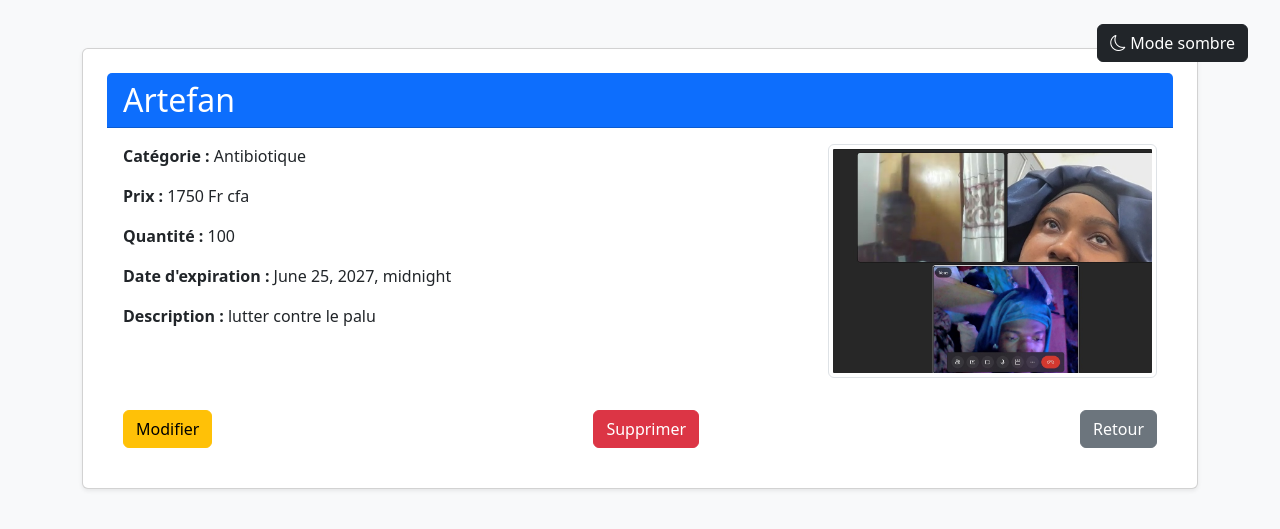
After one commit to evans2k25/Gestion-pharma, a Django app: page /produit/22/ in a window 1280 px wide. The commit adds this page. Shown: the top 529 px of the page. Run offline with Django 5.2, Linux system fonts and the light colour scheme; data comes from the database, SQL or seed files in the repository; both versions use the stored data as it was after the commit; some libraries are stand-ins or nearby versions.

Commit message:
updat 19/05-18:32

```diff
--- /dev/null
+++ b/Produits/templates/produit_detail.html
@@ -0,0 +1,116 @@
+{% load static %}
+<!DOCTYPE html>
+<html lang="fr">
+<head>
+    <meta charset="UTF-8">
+    <title>Détail du produit</title>
+    <link rel="stylesheet" href="https://cdn.jsdelivr.net/npm/bootstrap@5.3.0/dist/css/bootstrap.min.css">
+    <link rel="stylesheet" href="https://cdn.jsdelivr.net/npm/bootstrap-icons@1.11.1/font/bootstrap-icons.css">
+    <style>
+        body.dark-mode {
+            background-color: #181a1b !important;
+            color: #f8f9fa !important;
+        }
+        .dark-mode .card {
+            background-color: #23272b !important;
+            color: #f8f9fa !important;
+            border-color: #343a40 !important;
+        }
+        .dark-mode .card-header {
+            background-color: #2c3e50 !important;
+            color: #f8f9fa !important;
+        }
+        .dark-mode .bg-white {
+            background-color: #23272b !important;
+        }
+        .dark-mode .btn-secondary, .dark-mode .btn-warning, .dark-mode .btn-danger {
+            color: #fff !important;
+        }
+        .dark-mode .alert-secondary {
+            background-color: #444950 !important;
+            color: #fff !important;
+            border-color: #444950 !important;
+        }
+        .theme-toggle {
+            position: fixed;
+            top: 1.5rem;
+            right: 2rem;
+            z-index: 999;
+        }
+    </style>
+</head>
+<body class="bg-light">
+
+    <button class="btn btn-dark theme-toggle" id="themeToggle">
+        <i class="bi bi-moon"></i> Mode sombre
+    </button>
+
+    <div class="container mt-5">
+        <div class="card shadow-sm p-4 mb-5 bg-white rounded">
+            <div class="card-header bg-primary text-white">
+                <h2 class="card-title mb-0">{{ produit.name }}</h2>
+            </div>
+            <div class="card-body">
+                <div class="row">
+                    <div class="col-md-8">
+                        <p><strong>Catégorie :</strong> {{ produit.category }}</p>
+                        <p><strong>Prix :</strong> {{ produit.price }} Fr cfa</p>
+                        <p><strong>Quantité :</strong> {{ produit.quantite }}</p>
+                        <p><strong>Date d'expiration :</strong> {{ produit.date_expiration }}</p>
+                        <p><strong>Description :</strong> {{ produit.description }}</p>
+                    </div>
+                    <div class="col-md-4">
+                        {% if produit.image %}
+                        <img src="{{ produit.image.url }}" class="img-thumbnail mb-3 w-100">
+                        {% else %}
+                        <div class="alert alert-secondary" role="alert">
+                            Aucune image disponible
+                        </div>
+                        {% endif %}
+                    </div>
+                </div>
+
+                <div class="mt-3 d-flex justify-content-between">
+                    <a href="{% url 'produit_modifier' produit.pk %}" class="btn btn-warning me-2">
+                        Modifier
+                    </a>
+                    <a href="{% url 'produit_supprimer' produit.pk %}" class="btn btn-danger me-2">
+                        Supprimer
+                    </a>
+                    <a href="{% url 'home' %}" class="btn btn-secondary">Retour</a>
+                </div>
+            </div>
+        </div>
+    </div>
+
+    <script src="https://cdn.jsdelivr.net/npm/bootstrap@5.3.0/dist/js/bootstrap.bundle.min.js"></script>
+    <script>
+        // Mode sombre avec stockage local
+        document.addEventListener("DOMContentLoaded", function () {
+            const themeToggle = document.getElementById("themeToggle");
+            const body = document.body;
+            // Initialisation
+            if (localStorage.getItem("theme") === "dark") {
+                body.classList.add("dark-mode");
+                themeToggle.innerHTML = '<i class="bi bi-sun"></i> Mode clair';
+                themeToggle.classList.remove("btn-dark");
+                themeToggle.classList.add("btn-light");
+            }
+            themeToggle.addEventListener("click", function () {
+                const dark = body.classList.toggle("dark-mode");
+                if (dark) {
+                    themeToggle.innerHTML = '<i class="bi bi-sun"></i> Mode clair';
+                    themeToggle.classList.remove("btn-dark");
+                    themeToggle.classList.add("btn-light");
+                    localStorage.setItem("theme", "dark");
+                } else {
+                    themeToggle.innerHTML = '<i class="bi bi-moon"></i> Mode sombre';
+                    themeToggle.classList.remove("btn-light");
+                    themeToggle.classList.add("btn-dark");
+                    localStorage.setItem("theme", "light");
+                }
+            });
+        });
+    </script>
+</body>
+</html>
--- a/Produits/urls.py
+++ b/Produits/urls.py
@@ -1,14 +1,41 @@
 from django.urls import path
-from .views import Affichage, AjoutProduit, Update_donnees
+from .views import Affichage, AjoutProduitView, UpdateDonneesView,ProduitDetailView
+from django.views.generic import DeleteView, UpdateView
+from .models import Produit, Category
 
 from django.conf import settings
 from django.conf.urls.static import static
 
 urlpatterns = [
     path('', Affichage.as_view(), name='home'),
-    path('Ajout/', AjoutProduit.as_view(), name='Ajout'),
-    path('modification/<int:pk>/', Update_donnees.as_view(), name='modification'),
-   #  path('Detail/<int:pk>/', DetailProduit.as_view(), name='DetailProduit'),
+    path('ajout/', AjoutProduitView.as_view(), name='ajout'),
+    path('modifier/<int:pk>/', UpdateDonneesView.as_view(), name='modifier'),
+
+
+    path(
+        "produit/<int:pk>/supprimer/",
+        DeleteView.as_view(model=Produit, template_name='confirm_delete.html', success_url='/'),
+        name="produit_supprimer"
+    ),
+
+    path(
+        "categorie/<int:pk>/supprimer/",
+        DeleteView.as_view(model=Category, template_name='categorie_confirm_delete.html', success_url='/'),
+        name="categorie_supprimer"
+    ),
+
+    path(
+        "produit/<int:pk>/modifier/",
+        UpdateView.as_view(
+            model=Produit,
+            fields=['name', 'category', 'price', 'quantite', 'date_expiration', 'image', 'description'],
+            template_name='produit_form.html',
+            success_url='/'
+        ),
+        name="produit_modifier"
+    ),
+
+    path('produit/<int:pk>/', ProduitDetailView.as_view(), name='produit_detail'),
 
 ]
 
--- a/Produits/views.py
+++ b/Produits/views.py
@@ -1,32 +1,57 @@
 from django.shortcuts import render, redirect, get_object_or_404
 from django.urls import reverse_lazy
+from django.views.generic import ListView, CreateView, UpdateView
 from .models import Produit
-from django.views.generic import ListView, CreateView, UpdateView,DetailView
-from .forms import AjoutProduit  # Nom corrigé
+from .forms import AjoutProduit as AjoutProduitForm  # Renommage pour éviter conflit
 
 class Affichage(ListView):
     model = Produit
     template_name = 'home.html'
     queryset = Produit.objects.all()
+    context_object_name = 'produits'  # bon pour éviter le nom par défaut "object_list"
 
-class AjoutProduit(CreateView):
+class AjoutProduitView(CreateView):
     model = Produit
-    form_class = AjoutProduit
+    form_class = AjoutProduitForm
     template_name = 'Ajout-donnee.html'
     success_url = reverse_lazy('home')
 
-class Update_donnees(UpdateView):
+class UpdateDonneesView(UpdateView):
     model = Produit
-    form_class = AjoutProduit
+    form_class = AjoutProduitForm
     template_name = 'modification.html'
     success_url = reverse_lazy('home')
 
-    def form_valid(self, form):
-        # Optionnel : Logique supplémentaire avant la sauvegarde
-        return super().form_valid(form)
 
-# class DetailProduit(DetailView):
-#     model = Produit
-#     template_name = 'detailproduit.html'  # à créer
-#     context_object_name = 'produit'
-#     success_url = reverse_lazy('home')
+from django.views.generic import DeleteView
+from django.urls import reverse_lazy
+
+class GenericDeleteView(DeleteView):
+    model = None  # À surcharger dynamiquement
+    template_name = "confirm_delete.html"
+    success_url = reverse_lazy("home")
+
+    def get_queryset(self):
+        # Permet de définir dynamiquement le modèle à supprimer
+        assert self.model is not None, "Vous devez définir self.model dans la vue."
+        return self.model.objects.all()
+
+# class GenericUpdateView(UpdateView):
+#     model = None  # À surcharger dynamiquement (ex : Produit)
+#     fields = "__all__"  # ou une liste comme ['name', 'category', ...]
+#     template_name = "modification.html"
+#     success_url = reverse_lazy("home")
+
+#     def get_queryset(self):
+#         assert self.model is not None, "Vous devez définir self.model dans la vue."
+#         return self.model.objects.all()
+from django.views.generic import DetailView
+from .models import Produit
+
+from django.views.generic import DetailView
+from .models import Produit
+
+class ProduitDetailView(DetailView):
+    model = Produit
+    template_name = 'produit_detail.html'  # à créer
+    context_object_name = "produit"
```
Also changed, not shown: Produits/templates/confirm_delete.html (added, +112 -0 lines), Produits/templates/home.html (+4 -4 lines), Produits/templates/modification.html (+5 -5 lines), db.sqlite3, media/produits/WhatsApp_Image_2024-10-08_at_01.43.36.jpeg (added).
